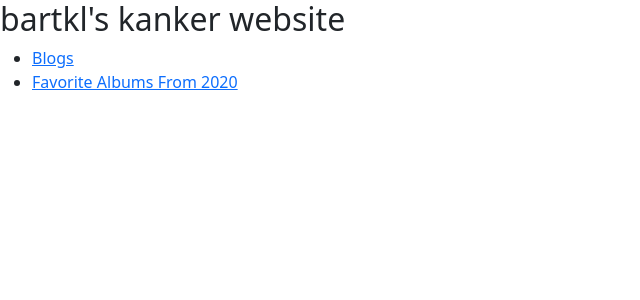
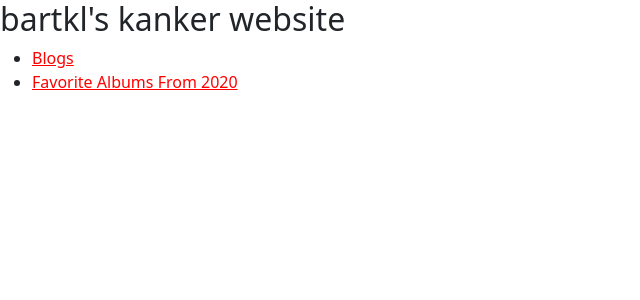
Before and after one commit to bartkl/bartkl.github.io, a Jekyll site: the page built from index.html, in a window 1280 px wide. Shown: the top 300 px of the page, without its empty margins (0-640 px from the left). Built offline with Jekyll 4.4.1, drawn with Linux system fonts in a browser that asks for light colours.

Commit message:
Trying out new font

```diff
--- a/_sass/_styles.scss
+++ b/_sass/_styles.scss
@@ -4,5 +4,5 @@
 }
 
 body {
-    font-face: "Playfair Display Regular";
+    font-family: "Playfair Display Regular";
 }
--- /dev/null
+++ b/_sass/_test.scss
@@ -0,0 +1,3 @@
+a {
+    color: red;
+}
--- a/assets/css/default.scss
+++ b/assets/css/default.scss
@@ -1,4 +1,4 @@
 ---
 ---
 
-@use "styles";
+@use "test"
```
